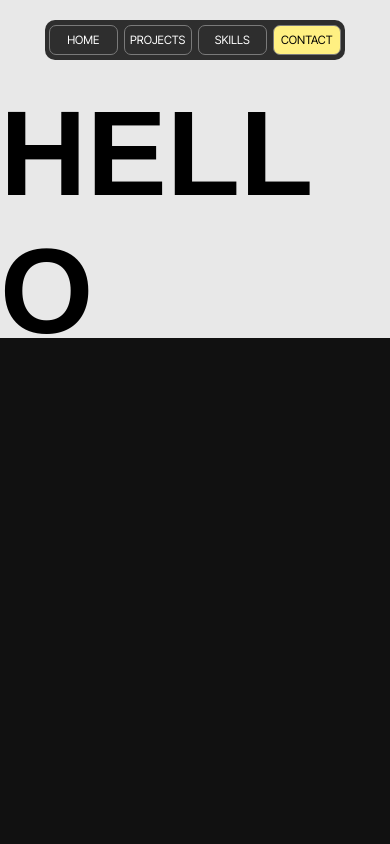
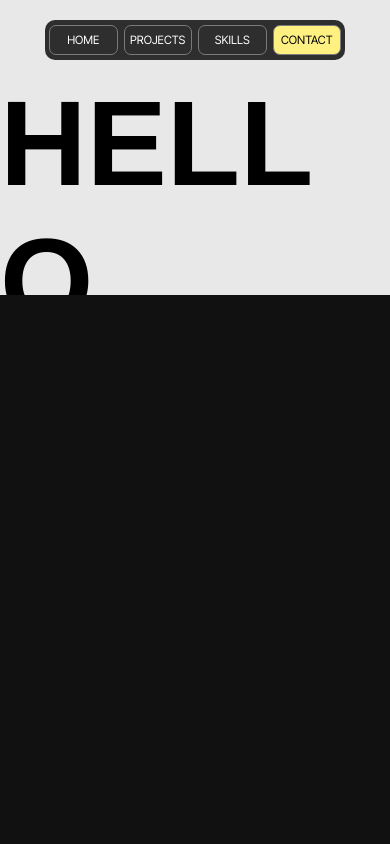
Before and after one commit to AyushNetTech/Portfolio, a React (Create React App) app: page / in a window 390 px wide. Shown: the top 844 px of the page. Built offline with nearby package versions, Linux system fonts and the light colour scheme; a web font is replaced by a local one.

Commit message:
change mobile intro vh

```diff
--- a/src/Components/Intro.css
+++ b/src/Components/Intro.css
@@ -36,7 +36,7 @@ span{
 
 @media (min-width:100px) and (max-width:400px){
   .Intro{
-        height: 40vh;
+        height: 35vh;
     }
     span{
         font-size: 120px;
```
